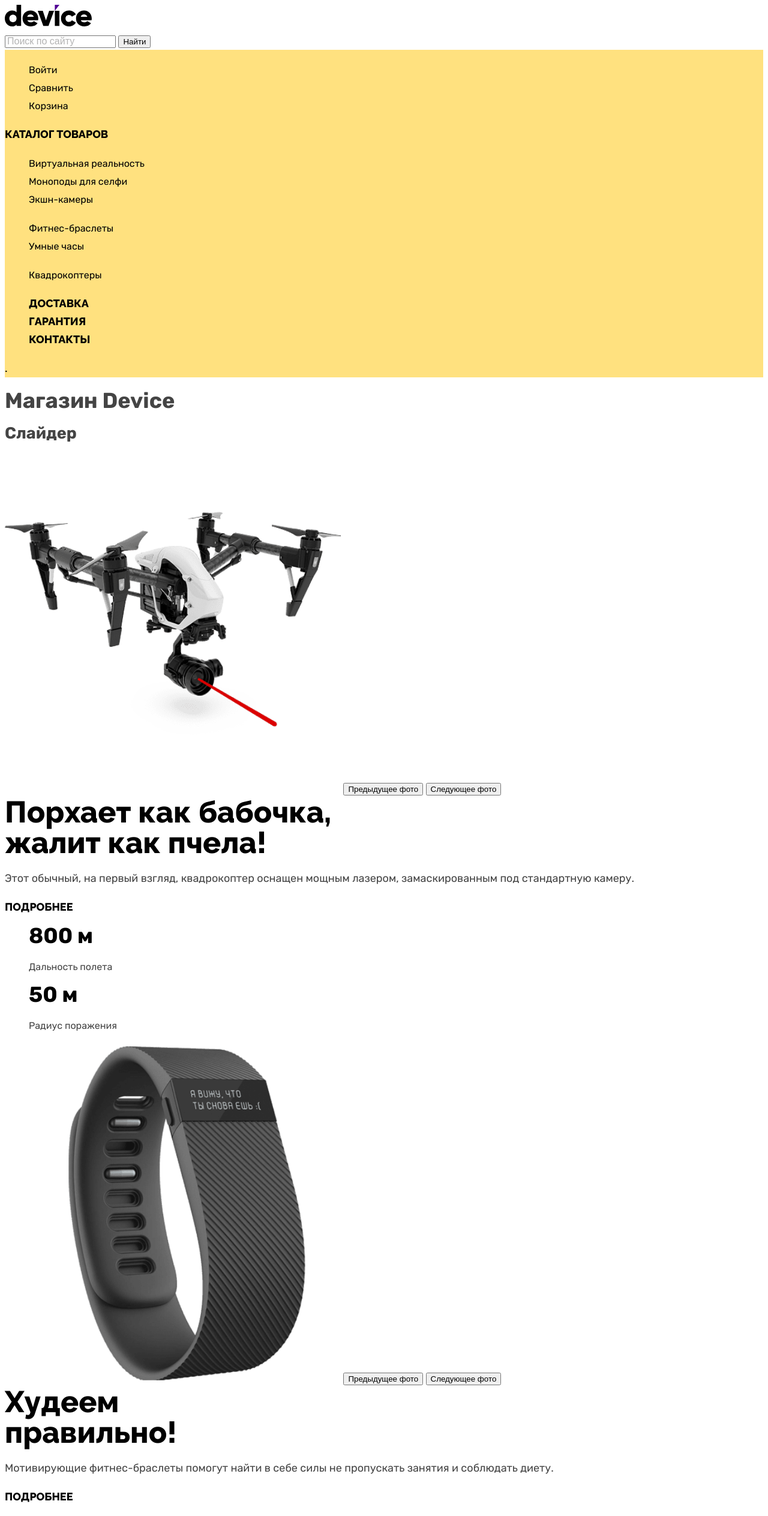
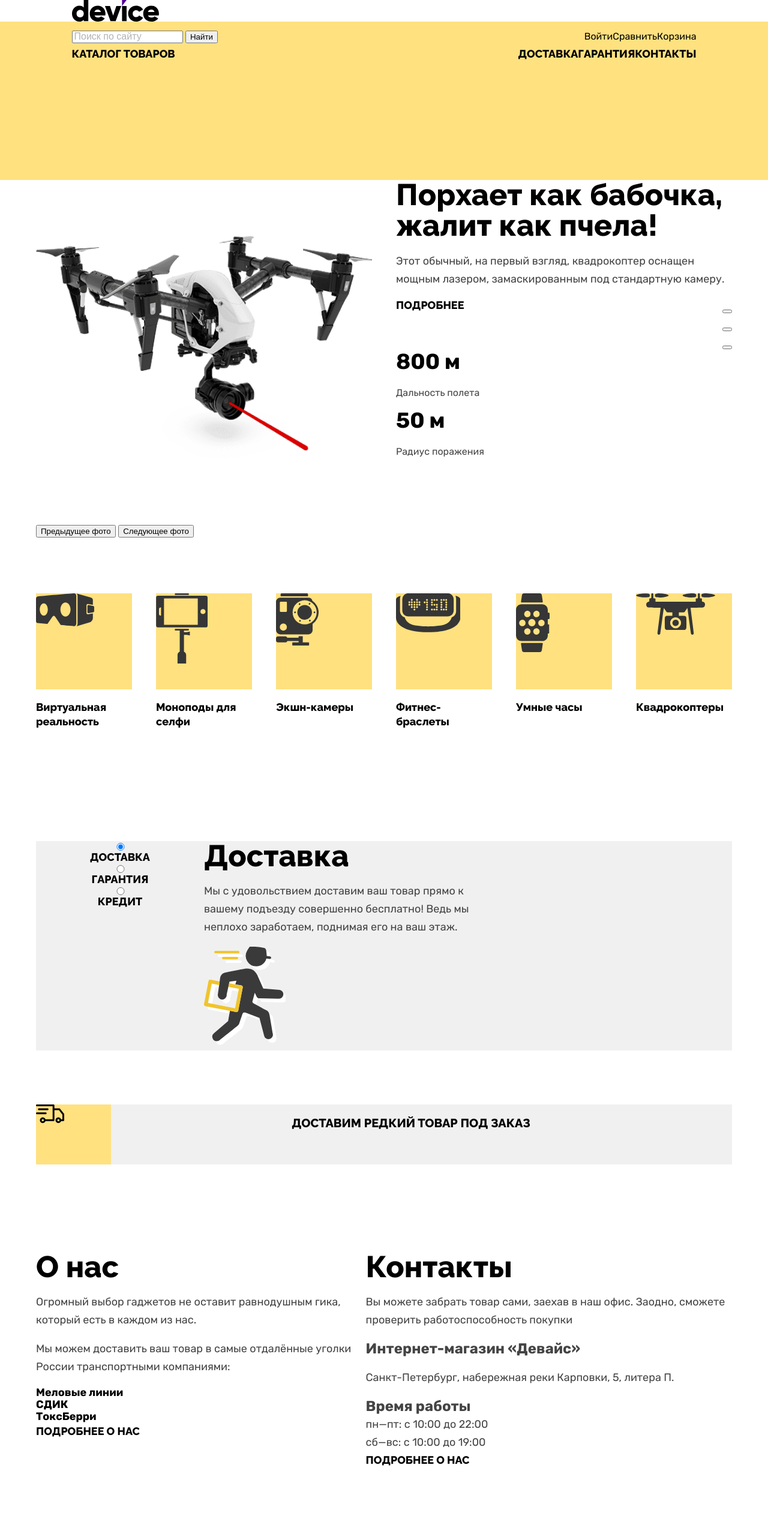
Before and after one commit to choma-og/device, a plain HTML site: page index.html in a window 1280 px wide. Shown: the top 2527 px of the page at 60% size. Drawn offline with Linux system fonts and the light colour scheme.

Commit message:
Сетка страницы и крупных блоков на флексах для главной страницы

```diff
--- a/index.html
+++ b/index.html
@@ -12,17 +12,19 @@
 <body>
     <!--Header -->
     <header class="page_header">
+        <div class="header_container">
             <div class="logo">
                 <a class="logo_link" href="#">
                     <img src="/images/main-logo.svg" width="145" height="36" alt="Логотип Device">
                 </a>
             </div>
             <nav class="navigation">
+                <div class="navigation_container">
                     <form class="search" action="https://echo.htmlacademy.ru/" method="post">
                         <input class="search_form_input" type="text" name="search_form_input" placeholder="Поиск по сайту">
                         <button class="search_btn" type="submit">Найти</button>
                     </form>
-            <ul class="nav_user_list">
+                    <ul class="nav_user_list reset_list">
                         <li class="nav_user_item">
                             <a class="nav_user_link open" href="#">Войти</a>
                         </li>
@@ -33,10 +35,12 @@
                             <a class="nav_user_link" href="#">Корзина</a>
                         </li>
                     </ul>
+                </div>
+                <div class="navigation_user_container">
                     <div class="nav_catalog">
                         <a class="nav_link" href="catalog.html">Каталог товаров</a>
                         <div class="dropdown">
-                    <ul class="dropdown_list">
+                            <ul class="dropdown_list reset_list">
                                 <li class="dropdown_item">
                                     <a href="#" class="dropdown_link">Виртуальная реальность</a>
                                 </li>
@@ -47,7 +51,7 @@
                                     <a href="#" class="dropdown_link">Экшн-камеры</a>
                                 </li>
                             </ul>
-                    <ul class="dropdown_list">
+                            <ul class="dropdown_list reset_list">
                                 <li class="dropdown_item">
                                     <a href="#" class="dropdown_link">Фитнес-браслеты</a>
                                 </li>
@@ -55,14 +59,15 @@
                                     <a href="#" class="dropdown_link">Умные часы</a>
                                 </li>
                             </ul>
-                    <ul class="dropdown_list">
+                            <ul class="dropdown_list reset_list">
                                 <li class="dropdown_item">
                                     <a href="#" class="dropdown_link">Квадрокоптеры</a>
                                 </li>
                             </ul>
                         </div>
                     </div>
-            <ul class="nav_list">
+                    <div class="nav_container">
+                        <ul class="nav_list reset_list">
                             <li class="nav_item">
                                 <a href="#" class="nav_link">Доставка</a>
                             </li>
@@ -72,18 +77,22 @@
                             <li class="nav_item">
                                 <a href="#" class="nav_link">Контакты</a>
                             </li>
-            </ul> .
+                        </ul>
+                    </div>
+                </div>
             </nav>
+        </div>
     </header>
     <!--Main-->
-    <main class="main_index">
+    <main class="main_container main_index">
+        <div class="page_container">
             <h1 class="visually_hidden">Магазин Device</h1>
             <!--Slider-->
-        <section class="slider">
+            <section class="main_slider">
                 <h2 class="visually_hidden">Слайдер</h2>
                 <div class="slider slide_1">
                     <div class="slider_img">
-                    <img src="/images/slide-1.png" width="560" height="560" alt="Квадракоптер"> <!-- сжать кач-во-->
+                        <img src="/images/slide-1.png" width="560" height="560" alt="Квадракоптер">
                         <button class="slider_prev" type="button">
                             <span class="visually-hidden">Предыдущее фото</span>
                         </button>
@@ -96,8 +105,27 @@
                         <p class="slider_main_description">Этот обычный, на первый взгляд, квадрокоптер оснащен мощным
                             лазером,
                             замаскированным под стандартную камеру.</p>
+                        <div class="link_pagination_wrapper">
                             <a class="slider_main_link btn" href="#">Подробнее</a>
-                    <ul class="benefits">
+                            <ul class="slider_pagination reset_list">
+                                <li class="slider_pagination_item">
+                                    <button class="slider_pagination_button slider_pagination_button_current" type="button">
+                                        <span class="visually_hidden">1 фото</span>
+                                    </button>
+                                </li>
+                                <li class="slider_pagination_item">
+                                    <button class="slider_pagination_button" type="button">
+                                        <span class="visually_hidden">2 фото</span>
+                                    </button>
+                                </li>
+                                <li class="slider_pagination_item">
+                                    <button class="slider_pagination_button" type="button">
+                                        <span class="visually_hidden">3 фото</span>
+                                    </button>
+                                </li>
+                            </ul>
+                        </div>
+                        <ul class="benefits reset_list">
                             <li class="benefits_item">
                                 <b class="benefits_title">800 м</b>
                                 <p class="benefits_description">Дальность полета</p>
@@ -163,31 +191,16 @@
                         </ul>
                     </div>
                 </div>
-            <ul class="slider_pagination">
-                <li class="slider_pagination_item">
-                    <button class="slider_pagination_button slider_pagination_button_current" type="button">
-                        <span class="visually_hidden">1 фото</span>
-                    </button>
-                </li>
-                <li class="slider_pagination_item">
-                    <button class="slider_pagination_button" type="button">
-                        <span class="visually_hidden">2 фото</span>
-                    </button>
-                </li>
-                <li class="slider_pagination_item">
-                    <button class="slider_pagination_button" type="button">
-                        <span class="visually_hidden">3 фото</span>
-                    </button>
-                </li>
-            </ul>
             </section>
             <!--Categories-->
             <section class="categories">
                 <h2 class="visually_hidden">Категории</h2>
-            <ul class="categories_list">
+                <ul class="categories_list reset_list">
                     <li class="categories_item">
                             <a href="#" class="categories_image">
+
                                 <img src="/images/categories-1.svg" width="97" height="55" alt="Очки виртуальной реальности">
+
                             </a>
                         <p class="categories_description">Виртуальная реальность</p>
                     </li>
@@ -225,6 +238,7 @@
             </section>
             <!--Services-->
             <section class="services">
+                <div class="services_container">
                     <h2 class="visually_hidden">Сервисы</h2>
                     <div class="services_info">
                         <input class="services_input" id="services_delivery" type="radio" name="button" checked>
@@ -239,41 +253,44 @@
                         <p class="services_description"> Мы с удовольствием доставим ваш товар прямо к вашему подъезду
                             совершенно бесплатно! Ведь мы неплохо заработаем, поднимая его на ваш этаж.
                         </p>
+                        <div class="services_image">
                             <img src="/images/services-delivery.svg" width="136" height="164" alt="Курьер">
                         </div>
-            <div class="services_info_right">
+                    </div>
+                    <div class="services_info_right services_info_right_not_active">
                         <h2 class="title services_title">Гарантия</h2>
                         <p class="services_description"> Если из-за возгорания купленного у нас товара у вас сгорит дом — не
                             переживайте, мы выдадим вам новый. Товар, не дом, конечно же.
                         </p>
+                        <div class="services_image">
                             <img src="/images/warranty.svg" width="171" height="195" alt="Гарантия">
                         </div>
-            <div class="services_info_right">
+                    </div>
+                    <div class="services_info_right services_info_right_not_active">
                         <h2 class="title services_title">Кредит</h2>
                         <p class="services_description"> Залезть в долговую яму стало проще! Кредитные консультанты подберут для
                             вас наиболее выгодные условия кредита. Выгодные для банка, разумеется.
                         </p>
+                        <div class="services_image">
                         <img src="/images/credit.svg" width="156" height="188" alt="Кредит">
+                    </div>
+                    </div>
                 </div>
             </section>
             <!--Delivery_rare_goods-->
             <section class="delivery_rare_goods">
                 <h2 class="visually_hidden">Доставка редких товаров</h2>
-            <div class="delivery_rare_goods_button">
                 <div class="delivery_wrapper">
-                    <a class="delivery_img" href="#" >
-                        <img src="/images/delivery.svg" height ="31" width = "47" alt="Грузовик доставки">
+                        <a class="delivery_img" href="#">
+                            <img src="/images/delivery.svg" height="31" width="47" alt="Грузовик доставки">
                         </a>
-                </div>
                     <a class="rare_goods" href="#">
                         <p class="rare_goods_text">Доставим редкий товар под заказ</p>
                     </a>
-                <button class="info" type="button">
-                    <span class="visually_hidden">Дополнительная информация</span>
-                </button>
                 </div>
             </section>
             <!--About-->
+            <div class="about_container">
                 <section class="about">
                     <div class="about_line"></div>
                     <h2 class="title about_title">О нас</h2>
@@ -281,7 +298,7 @@
                     </p>
                     <p class="about_text">Мы можем доставить ваш товар в самые отдалённые уголки России транспортными
                         компаниями:</p>
-                <ul class="about_list">
+                    <ul class="about_list reset_list">
                         <li class="about_item">Меловые линии</li>
                         <li class="about_item">СДИК</li>
                         <li class="about_item">ТоксБерри</li>
@@ -292,32 +309,39 @@
                 <section class="contacts">
                     <div class="about_line"></div>
                     <h2 class="title contacts_title">Контакты</h2>
-            <p class="contacts_text">Вы можете забрать товар сами, заехав в наш офис. Заодно, сможете проверить работоспособность покупки </p>
+                    <p class="contacts_text">Вы можете забрать товар сами, заехав в наш офис. Заодно, сможете проверить
+                        работоспособность покупки </p>
                     <h3 class="contacts_subtitle">Интернет-магазин «Девайс»</h3>
                     <p class="contacts_address_text">Санкт-Петербург, набережная реки Карповки, 5, литера П.</p>
                     <h3 class="contacts_subtitle">Время работы</h3>
-            <ul class="contacts-schedule">
+                    <ul class="contacts-schedule reset_list">
                         <li class="contacts_schedule_item">пн—пт: с 10:00 до 22:00</li>
                         <li class="contacts_schedule_item">сб—вс: с 10:00 до 19:00</li>
                     </ul>
                     <a href="#" class="contacts_link btn">Подробнее о нас</a>
                 </section>
+            </div>
             <!--Mailing-->
             <section class="mailing ">
+                <div class="mailing_container">
                     <h2 class="title mailing_title">Подпишитесь<br> на рассылку</h2>
+                    <p class="mailing_description">Еженедельный дайджест с обзорами новинок, длительными тест-драйвами,
+                        распаковками, а также акции, спецпредложения и вот это вот всё.</p>
+                </div>
+                <div class="mailing_search_container">
                 <form class="mailing_search" action="https://echo.htmlacademy.ru/" method="post">
-                <input class="mailing_search_form_input" type="text" name="mailing_search_form_input"
-                    placeholder="Ваш e-mail">
+                    <input class="mailing_search_form_input" type="text" name="mailing_search_form_input" placeholder="Ваш e-mail">
                     <input class="btn mailing_search_form_submit" type="submit" name="mailing_search_form_submit"
                         value="Подписаться">
                 </form>
-            <p class="mailing_description">Еженедельный дайджест с обзорами новинок, длительными тест-драйвами,
-                распаковками, а также акции, спецпредложения и вот это вот всё.</p>
                 <span class="mailing_item">Это бесплатно</span>
+                </div>
             </section>
+        </div>
     </main>
     <!--Footer-->
     <footer class="page_footer">
+        <div class="footer_container">
             <!--Footer_address-->
             <section class="footer_address">
                 <h2 class="visually-hidden">Адресс</h2>
@@ -330,7 +354,7 @@
             <!--Footer_nav-->
             <section class="footer_nav">
                 <h2 class="visually_hidden">Навигация</h2>
-            <ul class="footer_nav_list">
+                <ul class="footer_nav_list reset_list">
                     <li class="footer_nav_item">
                         <a href="#" class="footer_nav_link">Доставка</a>
                     </li>
@@ -342,7 +366,7 @@
                     </li>
                 </ul>
                 <h2 class="visually-hidden">Социальные сети</h2>
-            <ul class="social">
+                <ul class="social reset_list">
                     <li class="social_item">
                         <a class="social_link" href="https://www.facebook.com/htmlacademy">
                             <div class="social_wrapper">
@@ -368,12 +392,15 @@
             </section>
             <!--Footer_contacts-->
             <section class="footer_contacts">
+                <div class="contacts_wrapper">
                     <h2 class="visually_hidden">Контакты</h2>
                     <a class="footer_contacts_phone" href="tel:+78128121212">+7 (812) 812-12-12</a>
                     <a class="footer_contacts_link" href="https://htmlacademy.ru/">
                         <img src="/images/htmlacademy.svg" width="115" height="33" alt="Сайт html academy">
                     </a>
+                </div>
             </section>
+        </div>
     </footer>
 </body>
 
--- a/styles/styles.css
+++ b/styles/styles.css
@@ -26,8 +26,14 @@
     src: url("../fonts/rubik/rubik-800.woff2") format("woff2");
     font-display: swap;
 }
-
+html {
+    height: 100%;
+}
 body {
+    margin: 0;
+    display: flex;
+    flex-direction: column;
+    min-height: 100%;
     font-family: "Rubik", sans-serif;
     font-style: normal;
     font-weight: 400;
@@ -36,9 +42,67 @@ body {
     background-color: #FFFFFF;
     color: #444444;
 }
+h1,h2,h3 {
+    margin: 0;
+}
+.title {
+    font-family: "Raleway", sans-serif;
+    font-size: 50px;
+    font-weight: 800;
+    line-height: 50px;
+    color: #000000;
+}
+.btn {
+    font-family: "Raleway", sans-serif;
+    font-weight: 800;
+    line-height: 21px;
+    text-transform: uppercase;
+    text-align: center;
+    text-decoration: none;
+    color: #000000;
+}
+.reset_list {
+    margin: 0;
+    padding: 0;
+    list-style-type: none;
+}
+.visually_hidden {
+    display: none;
+}
+/* HEADER */
 .page_header {
     color: #000000;
     background: linear-gradient(to top, #FFE17F 88%, white 12%);
+    min-height: 300px;
+}
+.header_container {
+    width: 1041px;
+    margin: 0 auto;
+}
+.logo {
+    display: block;
+}
+.navigation_container {
+    display: flex;
+}
+.search {
+    width: 516px;
+}
+.nav_user_list {
+    display: flex;
+    margin-left: auto;
+}
+.navigation_user_container {
+    display: flex;
+}
+.nav_catalog {
+    width: 516px;
+}
+.nav_container {
+    margin-left: auto;
+}
+.nav_list {
+    display: flex;
 }
 .search_form_input::-webkit-input-placeholder {
     font-size: 16px;
@@ -52,9 +116,7 @@ body {
     text-decoration: none;
     color:#000000;
 }
-.nav_user_list {
-    list-style-type: none;
-}
+
 .nav_link {
     font-family: "Raleway", sans-serif;
     line-height: 21px;
@@ -63,8 +125,8 @@ body {
     text-decoration: none;
     color: #000000;
 }
-.nav_list {
-    list-style-type: none;
+.dropdown {
+    display: none;
 }
 .dropdown_link {
     font-size: 16px;
@@ -72,21 +134,45 @@ body {
     color: #000000;
     text-decoration: none;
 }
-.dropdown_list {
-    list-style-type: none;
+
+/* MAIN */
+.main_container {
+    flex-grow: 1;
 }
-.main-index {
+.main_index {
     background-color: inherit;
     color: inherit;
 }
-.btn {
-    font-family: "Raleway", sans-serif;
-    font-weight: 800;
-    line-height: 21px;
-    text-transform: uppercase;
-    text-align: center;
-    text-decoration: none;
-    color: #000000;
+.page_container {
+    width: 1160px;
+    margin: 0 auto;
+}
+/* MAIN SLIDER */
+
+.main_slider {
+    margin-bottom: 90px;
+}
+.slider {
+    display: flex;
+}
+.slider_img {
+    width: 560px;
+}
+.slider_main {
+    width: 560px;
+    margin-left: auto;
+}
+.slide_2 {
+    display: none;
+}
+.slide_3 {
+    display: none;
+}
+.link_pagination_wrapper {
+    display: flex;
+}
+.slider_pagination {
+    margin-left: auto;
 }
 .slider_main_link {
     color: #000000;
@@ -98,14 +184,21 @@ body {
 .benefits_description {
     font-size: 16px;
 }
-.benefits {
-    list-style-type: none;
+/* CATEGORIES */
+.categories_list {
+    display: flex;
+    justify-content: space-between;
+    margin-bottom: 169px;
 }
-.slider_pagination {
-    list-style-type: none;
+.categories_item {
+    width: 160px;
+
 }
-.categories_list {
-    list-style-type: none;
+.categories_image {
+    width: 160px ;
+    height: 160px ;
+    background-color: #FFE17F ;
+    display: block;
 }
 .categories_description {
     font-family: "Raleway", sans-serif;
@@ -113,18 +206,48 @@ body {
     line-height: 24px;
     color: #000000;
 }
+/* SERVICES */
 .services {
     background-color: #F0F0F0;
+    margin-bottom: 90px;
 }
-.title {
-    font-family: "Raleway", sans-serif;
-    font-size: 50px;
-    font-weight: 800;
-    line-height: 50px;
-    color: #000000;
+
+.services_container {
+    display: flex;
 }
+.services_info {
+    display: flex;
+    flex-direction: column;
+}
+.services_info_right_not_active {
+    display: none;
+}
+.services_label {
+    width: 280px;
+}
+.services_description {
+    width: 500px;
+}
+.services_image {
+    display: block;
+}
+/* DELIVERY RARE GOODS */
 .delivery_rare_goods {
+    display: flex;
     background-color: #F0F0F0;
+    margin-bottom: 146px;
+}
+.delivery_img {
+    width: 125px ;
+    height: 100px ;
+    background-color: #FFE17F ;
+    display: block;
+}
+.delivery_wrapper {
+    display: flex;
+}
+.rare_goods {
+    width: 1000px;
 }
 .rare_goods_text {
     font-family: "Raleway", sans-serif;
@@ -133,30 +256,65 @@ body {
     line-height: 23px;
     text-align: center;
     color: #000000;
+    text-transform: uppercase;
 }
 .rare_goods {
     text-decoration: none;
+}
+/* ABOUT */
+.about_container {
+    margin-bottom: 87px;
+    display: flex;
 }
 .about_item {
     font-weight: 700;
     line-height: 20px;
     color: #000000;
 }
+/* CONTACTS */
 .contacts_subtitle {
     font-size: 24px;
     font-weight: 700;
 }
+.mailing {
+    margin-bottom: 131px;
+}
+.mailing_container {
+    display: flex;
+    justify-content: space-between;
+    margin-bottom: 50px;
+}
+.mailing_search_container {
+    display: flex;
+    justify-content: space-between;
+}
+.title mailing_title {
+    width: 560px;
+}
+.mailing_description {
+    width: 560px;
+}
+.mailing_search_form_input {
+    width: 600px;
+}
+.mailing_search_form_submit {
+    width: 260px;
+}
+/* FOOTER */
 .page_footer {
     background-color: #444444;
+}
+.footer_container {
+    width: 1160px;
+    display: flex;
+    margin: 0 auto;
 }
 .footer_about_text {
     font-size: 16px;
     line-height: 19px;
     color: #FFFFFF;
 }
-.footer_nav_list {
-    list-style-type: none;
-}
+
 .footer_nav_link {
     font-family: "Raleway", sans-serif;
     font-weight: 800;
@@ -169,9 +327,25 @@ body {
     font-size: 16px;
     color: #FFFFFF;
 }
-.social_wrapper{
-    background-color: #FFFFFF;
+.social {
+    display: flex;
 }
+.footer_nav_list {
+    display: flex;
+}
+.social_item{
+    background-color: rgba(255, 255, 255, 0.3);
+    width: 40px;
+}
+.footer_contacts {
+    margin-left: auto;
+}
+.contacts_wrapper{
+    display: flex;
+    flex-direction: column;
+}
+
+
 
 /* Catalog */
 .main_inner {
@@ -181,9 +355,7 @@ body {
 .nav_exit {
     color: rgba(0, 0, 0, 0.3);
 }
-.breadcrumbs {
-    list-style-type: none;
-}
+
 .breadcrumbs_link {
     font-size: 16px;
     color: rgba(0, 0, 0, 0.6);
@@ -197,9 +369,7 @@ body {
     font-weight: 700;
     line-height: 20px;
 }
-.catalog_filter_list {
-    list-style-type: none;
-}
+
 .catalog_filter_label {
     font-size: 15px;
     line-height: 18px;
@@ -211,9 +381,6 @@ body {
 .sorting_type_title {
     font-weight: 700;
     line-height: 20px;
-}
-.product_list {
-    list-style-type: none;
 }
 .product_card_link {
     text-decoration: none;
@@ -227,9 +394,7 @@ body {
     line-height: 21px;
     color: #444444;
 }
-.pagination_list {
-    list-style-type: none;
-}
+
 .pagination_show_more {
     font-family: "Raleway", sans-serif;
     font-size: 16px;
```
Lines whose indentation alone changed are shown as unchanged.
